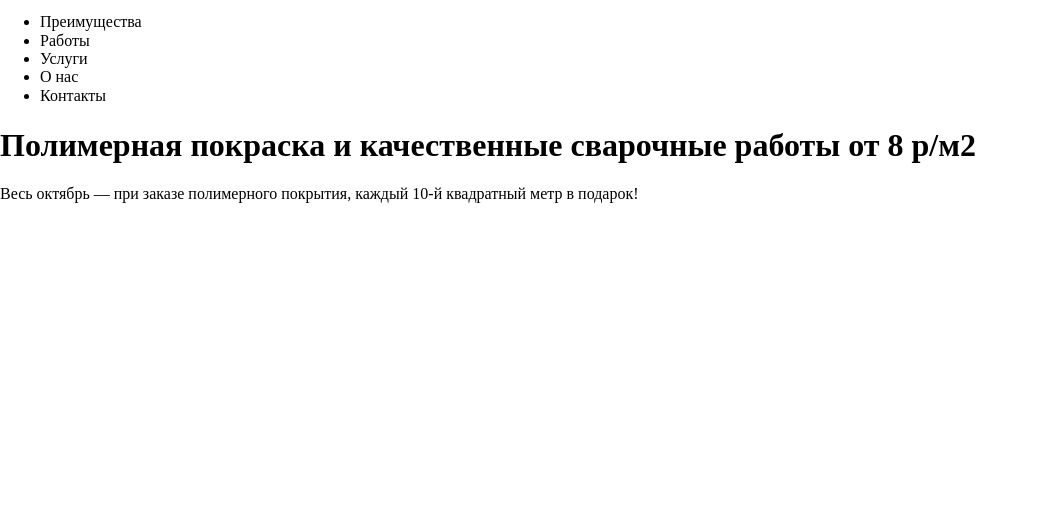
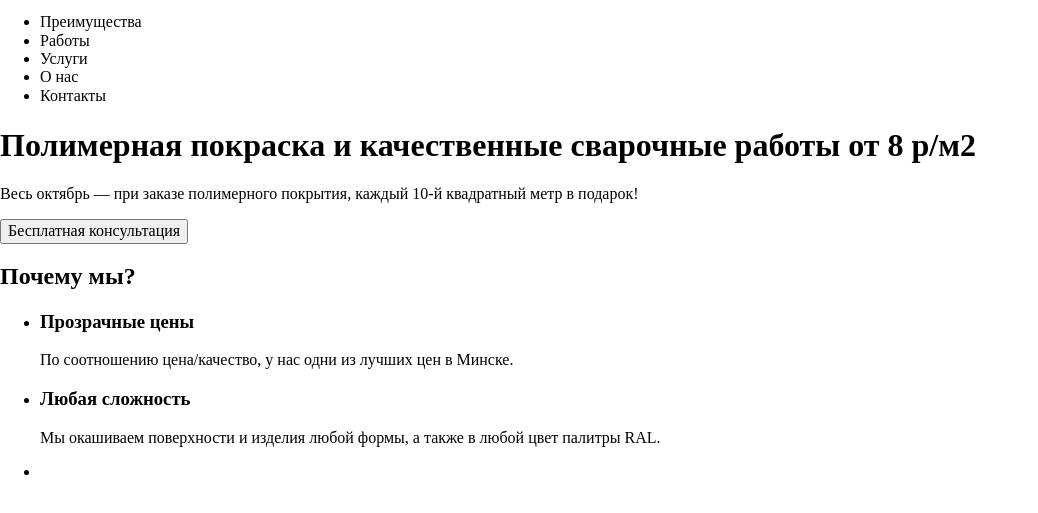
Before and after one commit to dzmitrybalashevich/ravtech, a plain HTML site: page index.html in a window 1280 px wide. Shown: the part 195-708 px from the top of the page, without its empty margins (0-1038 px from the left). Drawn offline with Linux system fonts and the light colour scheme.

Commit message:
разметка главной

```diff
--- a/index.html
+++ b/index.html
@@ -45,6 +45,33 @@
             <section class="">
                 <h1>Полимерная покраска и качественные сварочные работы от 8 р/м2</h1>
                 <p>Весь октябрь — при заказе полимерного покрытия, каждый 10-й квадратный метр в подарок!</p>
+                <button type="button">Бесплатная консультация</button>
+            </section>
+            <section class="">
+                <h2>
+                    Почему мы?
+                </h2>
+                <ul>
+                    <li>
+                        <h3>
+                            Прозрачные цены
+                        </h3>
+                        <p>
+                            По соотношению цена/качество, у нас одни из лучших цен в Минске.
+                        </p>
+                    </li>
+                    <li>
+                        <h3>
+                            Любая сложность
+                        </h3>
+                        <p>
+                            Мы окашиваем поверхности и изделия любой формы, а также в любой цвет палитры RAL.
+                        </p>
+                    </li>
+                    <li>
+
+                    </li>
+                </ul>
             </section>
         </main>
     </body>
```
